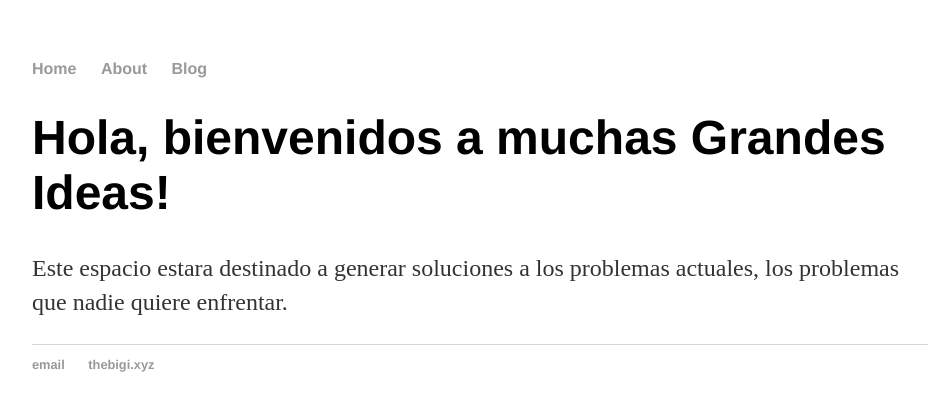
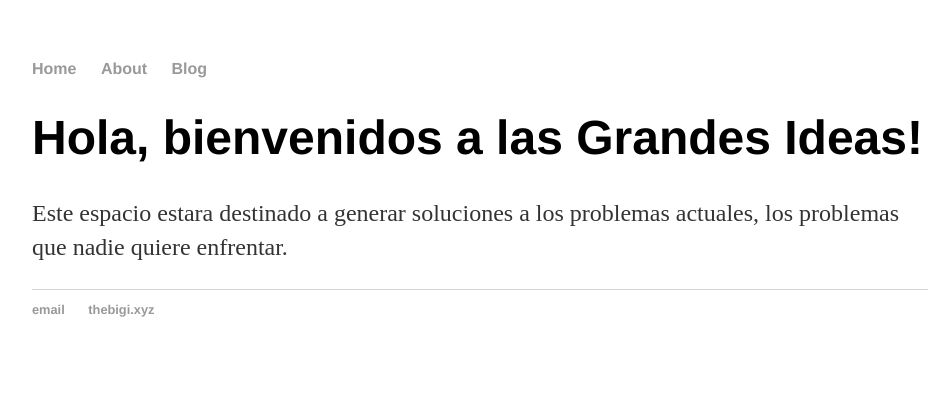
Before and after one commit to edgarunigarro/thebigi, a Jekyll site: the page built from index.html, in a window 1280 px wide. Shown: the top 411 px of the page, without its empty margins (160-1110 px from the left). Built offline with Jekyll 4.4.1, drawn with Linux system fonts in a browser that asks for light colours.

Commit message:
Update index.html

```diff
--- a/index.html
+++ b/index.html
@@ -3,6 +3,6 @@ layout: default
 title: the Bigi
 ---
 <div class="blurb">
-        	<h1>Hola, bienvenidos a muchas Grandes Ideas!</h1>
+        	<h1>Hola, bienvenidos a las Grandes Ideas!</h1>
 		<p>Este espacio estara destinado a generar soluciones a los problemas actuales, los problemas que nadie quiere enfrentar.</p>
 </div><!-- /.blurb -->
```
